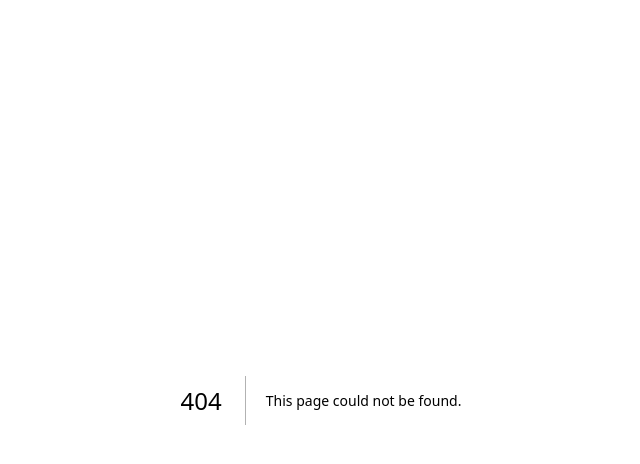
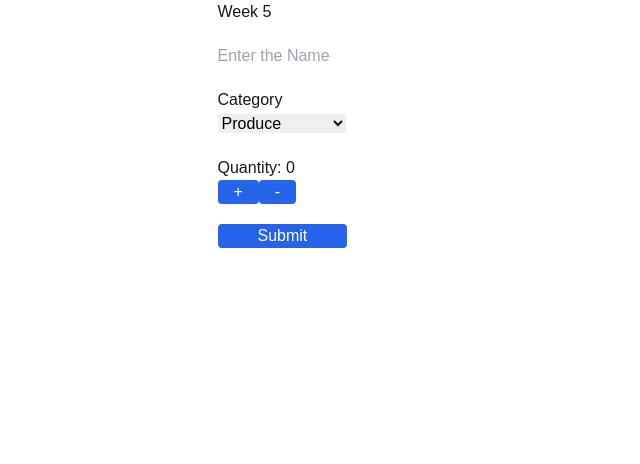
Before and after one commit to TortoiseGhos/cprg306-assignments, a Next.js app: page /week-5 in a window 1280 px wide. Before the commit this address had no page. Shown: the top 464 px of the page, without its empty margins (319-959 px from the left). Built offline with nearby package versions, Linux system fonts and the light colour scheme.

Commit message:
week-5 assignment
changes made to create week-5 assignment and complete it

```diff
--- a/app/page.js
+++ b/app/page.js
@@ -17,7 +17,9 @@ export default function Home() {
     <li>
       <Link className={linkStyles} href="http://localhost:3000/week-4">Link to the week 4 page</Link>
     </li>
-
+    <li>
+      <Link className={linkStyles} href="http://localhost:3000/week-5">Link to the week 4 page</Link>
+    </li>
     </ul>
     </main>
   );
--- /dev/null
+++ b/app/week-5/new-item.js
@@ -0,0 +1,100 @@
+"use client"
+
+
+import { useState } from "react";
+
+
+export default function NewItem() {
+
+    const [quantity, setQuantity] = useState(0);
+    const [name, setName] = useState("");
+    const [category, setCategory] = useState("Produce");
+
+
+    let incStyles = "bg-blue-600 hover:bg-blue-950 active:bg-yellow-200 rounded text-white mb-5 px-4";
+    let decStyles = "bg-blue-600 hover:bg-blue-950 active:bg-yellow-200 rounded text-white mb-5 px-4";
+
+    if(quantity == 20){
+        incStyles = "bg-grey-500 mb-5 px-4";
+    }
+
+    if(quantity == 1){
+        decStyles = "bg-grey-500 mb-5 px-4";
+    }
+    const handleSubmit = (event) => {
+        event.preventDefault();
+        let item = {name, quantity, category};
+        console.log(item);
+        alert("Added: " + name + ", quantity: " + quantity + ", Category: " + category);
+        item = {name: setName(""), quantity: setQuantity(0), category: setCategory("Produce")};
+
+    }
+
+    const nameChange = (event) => {
+        setName(event.target.value);
+    };
+
+    const categoryChange = (event) => {
+        setCategory(event.target.value);
+    }
+
+    const increment = () => {
+        let currentQuantity = quantity;
+        if (quantity <= 19) {
+            setQuantity(currentQuantity + 1);
+        }
+    }
+    const decrement = () => {
+        let currentQuantity = quantity;
+        if (quantity >= 2) {
+            setQuantity(currentQuantity - 1);
+        }
+    }
+
+    return(
+        <main className="flex justify-center">
+            <div className=" justify-between">
+            <div className="flex">
+                <h1>Week 5</h1>
+            </div>
+
+            <div className="justify-between">
+                <form onSubmit={handleSubmit}>
+                    <div className="pt-5" >
+                            <input className="text-black" value={name} type="text" placeholder="Enter the Name" onChange={nameChange} required=""/>
+                    </div>
+                    <div className="pt-5">
+                        <label className="flex">Category </label>
+                            <select className="text-black "value={category} onChange={categoryChange}>
+                                <option value="Produce">Produce</option>
+                                <option value="Dairy">Dairy</option>
+                                <option value="Bakery">Bakery</option>
+                                <option value="Meat">Meat</option>
+                                <option value="Frozen Foods">Frozen Foods</option>
+                                <option value="Canned Goods">Canned Goods</option>
+                                <option value="Dry Goods">Dry Goods</option>
+                                <option value="Beverages">Beverages</option>
+                                <option value="Snacks">Snacks</option>
+                                <option value="Household">Household</option>
+                                <option value="Other">Other</option>
+                        </select>
+                    </div>
+                    <div className="justify-between">
+                        <div className="pt-5">
+                        <p>Quantity: {quantity}</p>
+                        </div>
+
+                            <div className="">
+                                <button type="button" className={incStyles} onClick={increment}>+</button>
+                                <button type="button" className={decStyles} onClick={decrement}>-</button>
+                            </div>
+                    </div>
+
+                    <button type="submit" onClick={handleSubmit} className="bg-blue-600 hover:bg-blue-950 active:bg-yellow-200 rounded text-white mb-5 px-10">Submit</button>
+                </form>
+            </div>
+            </div>
+
+        </main>
+    );
+}
--- /dev/null
+++ b/app/week-5/page.js
@@ -0,0 +1,10 @@
+import NewItem from "./new-item";
+import React from "react";
+
+export default function Page(){
+    return(
+        <div>
+            <NewItem/>
+        </div>
+    );
+}
```
